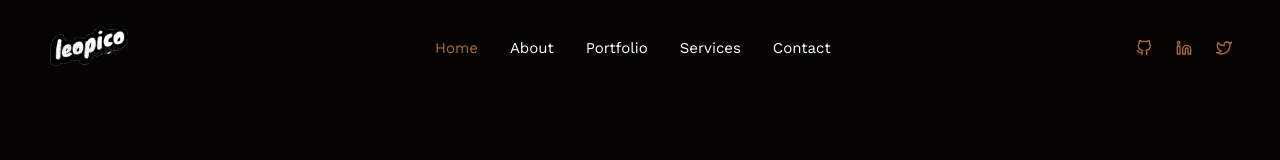
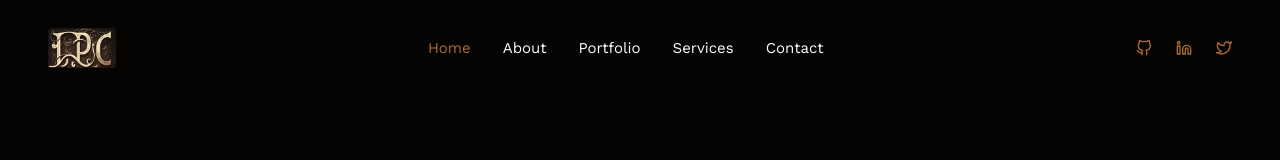
Before and after one commit to leopico/portfolio, a React (Create React App) app: page / in a window 1280 px wide. Shown: the top 160 px of the page. Built offline with nearby package versions, Linux system fonts and the light colour scheme; a web font is replaced by a local one.

Commit message:
logo update

```diff
--- a/src/components/Header.jsx
+++ b/src/components/Header.jsx
@@ -3,7 +3,7 @@ import Nav from "./Nav";
 import Socials from "./Socials";
 import NavMobile from "./NavMobile";
 
-import logo from "../assets/img/logo.png";
+import logo from "../assets/img/logo.jpg";
 
 const Header = () => {
   const [bg, setBg] = useState(false);
@@ -22,7 +22,12 @@ const Header = () => {
       <div className="container mx-auto h-full flex items-center justify-between">
         {/*logo*/}
         <div to="">
-          <img src={logo} alt="" style={{ height: "40px" }} />
+          <img
+            src={logo}
+            alt=""
+            style={{ height: "40px" }}
+            className="rounded"
+          />
         </div>
         {/*Nav*/}
         <div className="hidden lg:block">
```
Also changed, not shown: src/assets/img/logo.jpg (added).
